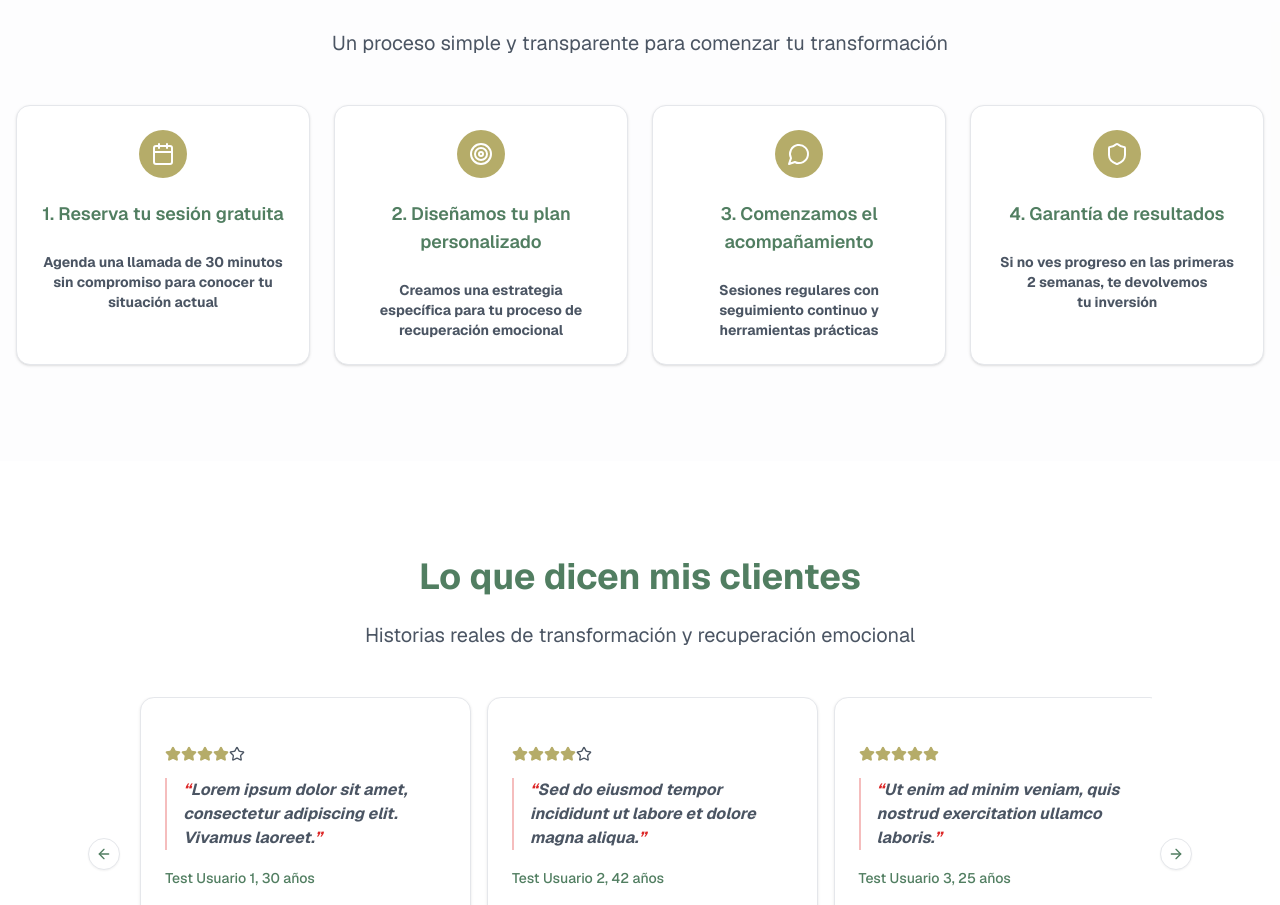
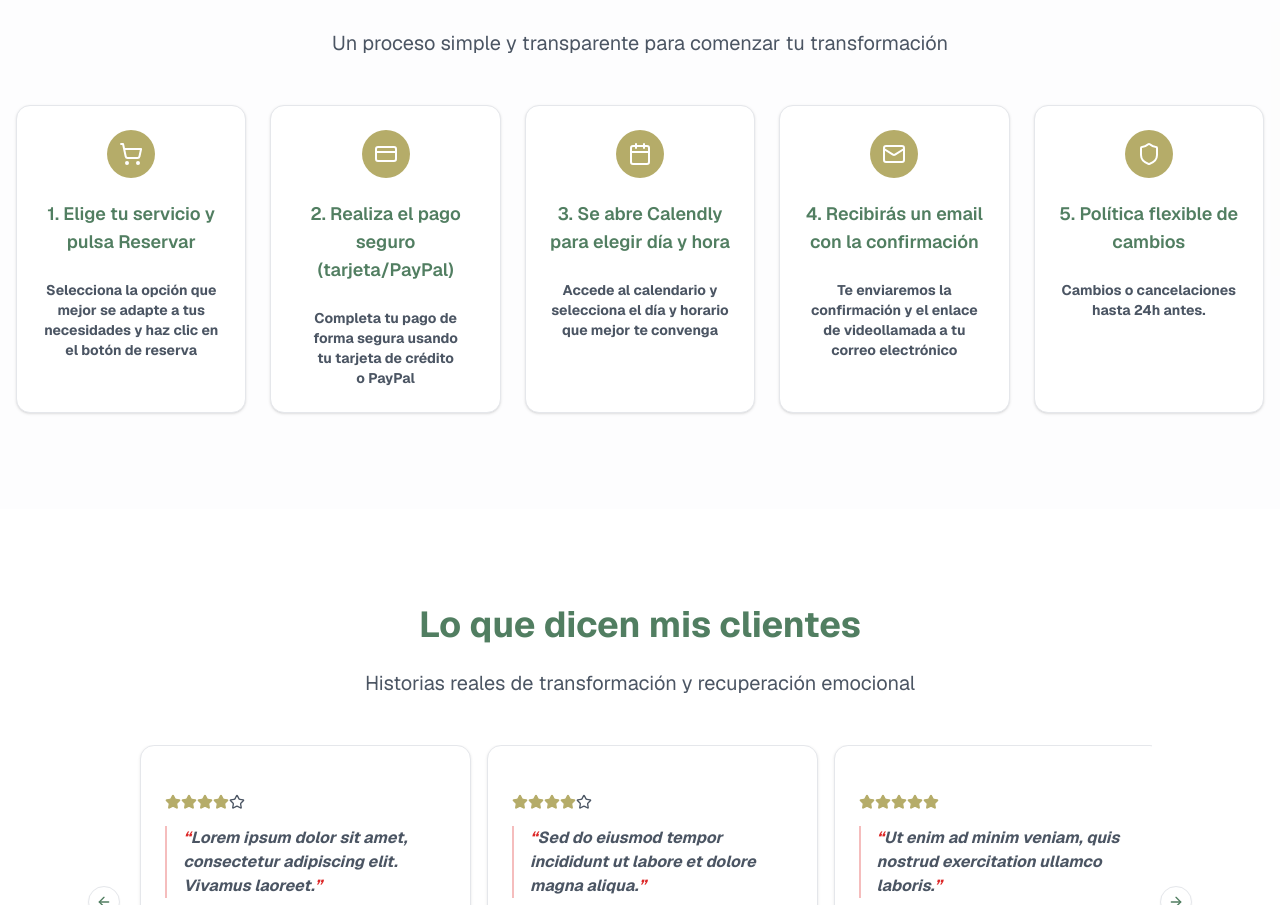
Before and after one commit to albercv/ferdi-coach, a Next.js app: page / in a window 1280 px wide. Shown: the part 6075-6980 px from the top of the page. Built offline with nearby package versions, Linux system fonts and the light colour scheme.

Commit message:
How it Works, working

```diff
--- a/components/sections/how-it-works-section.tsx
+++ b/components/sections/how-it-works-section.tsx
@@ -1,28 +1,33 @@
 import { Section } from "@/components/ui/section"
 import { Card, CardContent, CardDescription, CardHeader, CardTitle } from "@/components/ui/card"
-import { Calendar, MessageCircle, Target, Shield } from "lucide-react"
+import { ShoppingCart, CreditCard, Calendar, Mail, Shield } from "lucide-react"
 
 export function HowItWorksSection() {
   const steps = [
     {
-      icon: Calendar,
-      title: "1. Reserva tu sesión gratuita",
-      description: "Agenda una llamada de 30 minutos sin compromiso para conocer tu situación actual",
+      icon: ShoppingCart,
+      title: "1. Elige tu servicio y pulsa Reservar",
+      description: "Selecciona la opción que mejor se adapte a tus necesidades y haz clic en el botón de reserva",
     },
     {
-      icon: Target,
-      title: "2. Diseñamos tu plan personalizado",
-      description: "Creamos una estrategia específica para tu proceso de recuperación emocional",
+      icon: CreditCard,
+      title: "2. Realiza el pago seguro (tarjeta/PayPal)",
+      description: "Completa tu pago de forma segura usando tu tarjeta de crédito o PayPal",
     },
     {
-      icon: MessageCircle,
-      title: "3. Comenzamos el acompañamiento",
-      description: "Sesiones regulares con seguimiento continuo y herramientas prácticas",
+      icon: Calendar,
+      title: "3. Se abre Calendly para elegir día y hora",
+      description: "Accede al calendario y selecciona el día y horario que mejor te convenga",
+    },
+    {
+      icon: Mail,
+      title: "4. Recibirás un email con la confirmación",
+      description: "Te enviaremos la confirmación y el enlace de videollamada a tu correo electrónico",
     },
     {
       icon: Shield,
-      title: "4. Garantía de resultados",
-      description: "Si no ves progreso en las primeras 2 semanas, te devolvemos tu inversión",
+      title: "5. Política flexible de cambios",
+      description: "Cambios o cancelaciones hasta 24h antes.",
     },
   ]
 
@@ -37,7 +42,7 @@ export function HowItWorksSection() {
         </p>
       </div>
 
-      <div className="grid grid-cols-1 md:grid-cols-2 lg:grid-cols-4 gap-6">
+      <div className="grid grid-cols-1 md:grid-cols-2 lg:grid-cols-5 gap-6">
         {steps.map((step, index) => {
           const Icon = step.icon
           return (
```
